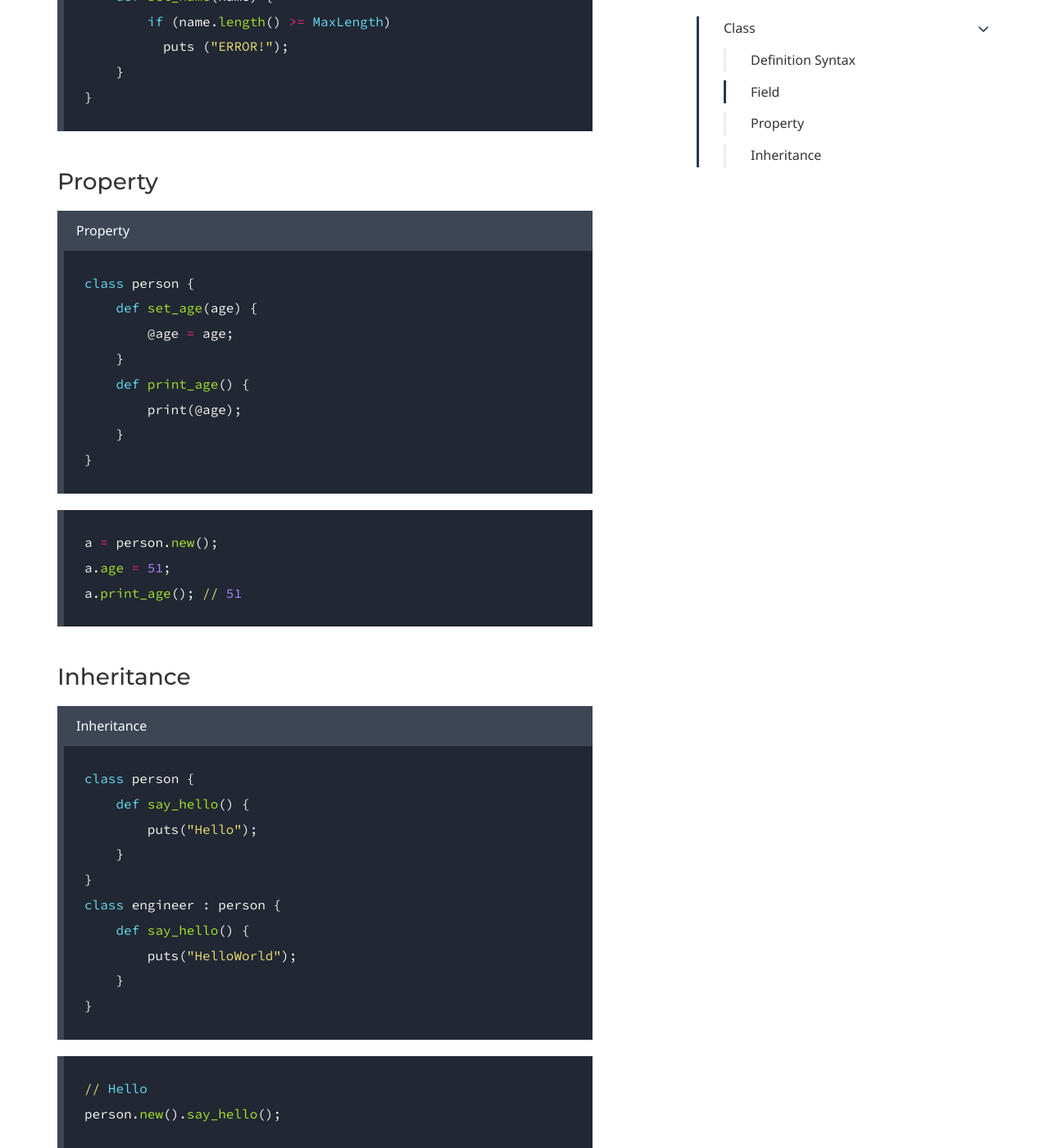
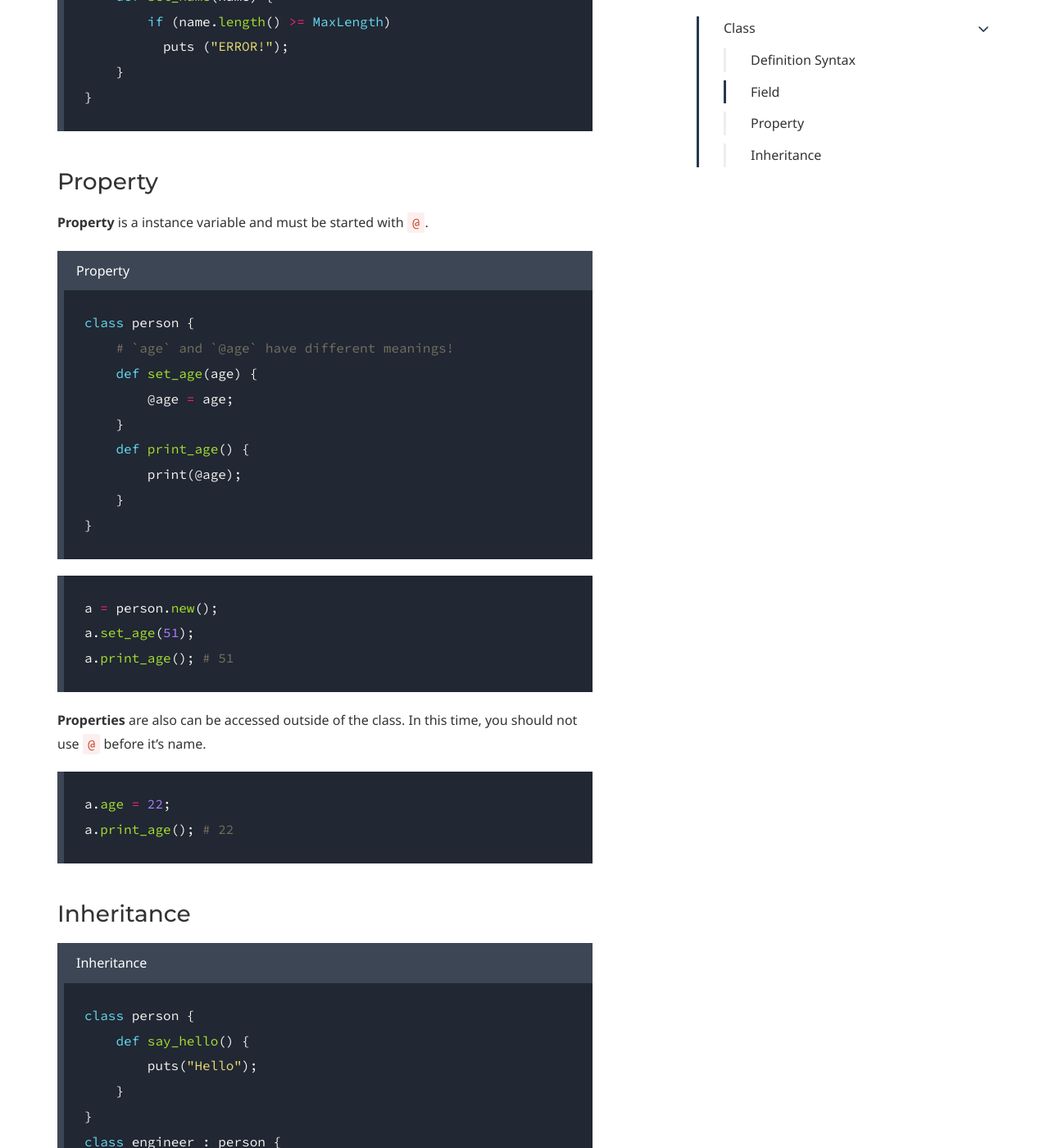
Before and after one commit to rookielang/rookielang.github.io, a Jekyll site: the page built from guides/class.md, in a window 1280 px wide and 1400 px high, scrolled down 1553 px. Shown: the whole window at 82% size. Built offline with Jekyll 4.4.1, drawn with Linux system fonts in a browser that asks for light colours; some web fonts are replaced; our own code applies the rules of GitHub Pages for plain Markdown files; some of the changed text lies outside the part shown.

Commit message:
Update class.md

````diff
--- a/guides/class.md
+++ b/guides/class.md
@@ -15,7 +15,7 @@ class CLASS_NAME {
     FIELD = 1;
 
     def METHOD_NAME(PARAMS) {
-        // METHOD_BODY
+        # METHOD_BODY
     }
 }
 ```
@@ -44,11 +44,14 @@ class character {
 
 ### Property
 
+__Property__ is a instance variable and must be started with `@`.
+
 <div class="example">
 Property
 </div>
 ```ruby
 class person {
+    # `age` and `@age` have different meanings!
     def set_age(age) {
         @age = age;
     }
@@ -60,8 +63,14 @@ class person {
 
 ```ruby
 a = person.new();
-a.age = 51;
-a.print_age(); // 51
+a.set_age(51);
+a.print_age(); # 51
+```
+
+__Properties__ are also can be accessed outside of the class. In this time, you should not use `@` before it's name.
+```ruby
+a.age = 22;
+a.print_age(); # 22
 ```
 
 ### Inheritance
@@ -82,9 +91,9 @@ class engineer : person {
 }
 ```
 ```ruby
-// Hello
+# Hello
 person.new().say_hello();
 
-// HelloWorld
+# HelloWorld
 engineer.new().say_hello();
 ```
````
